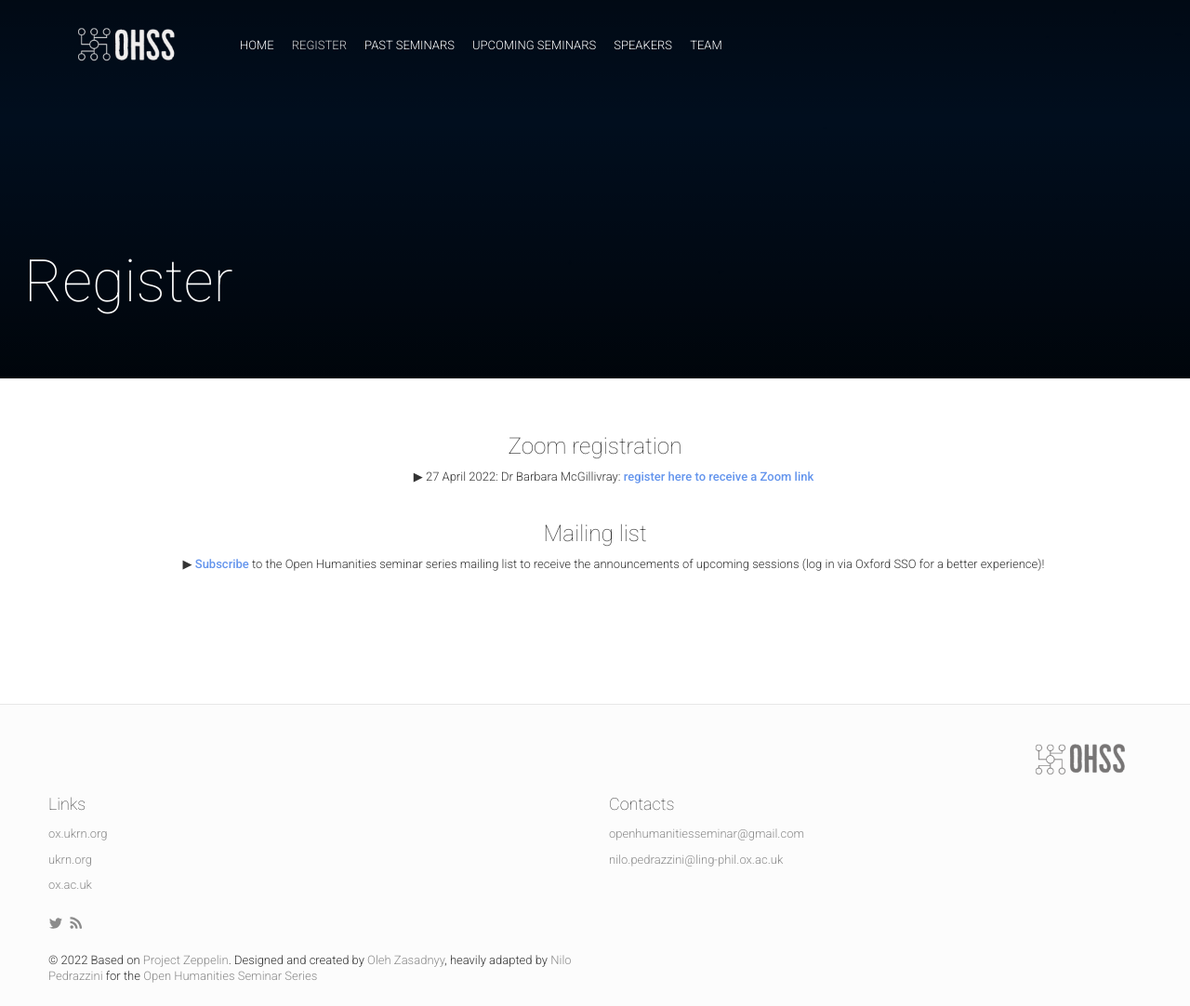
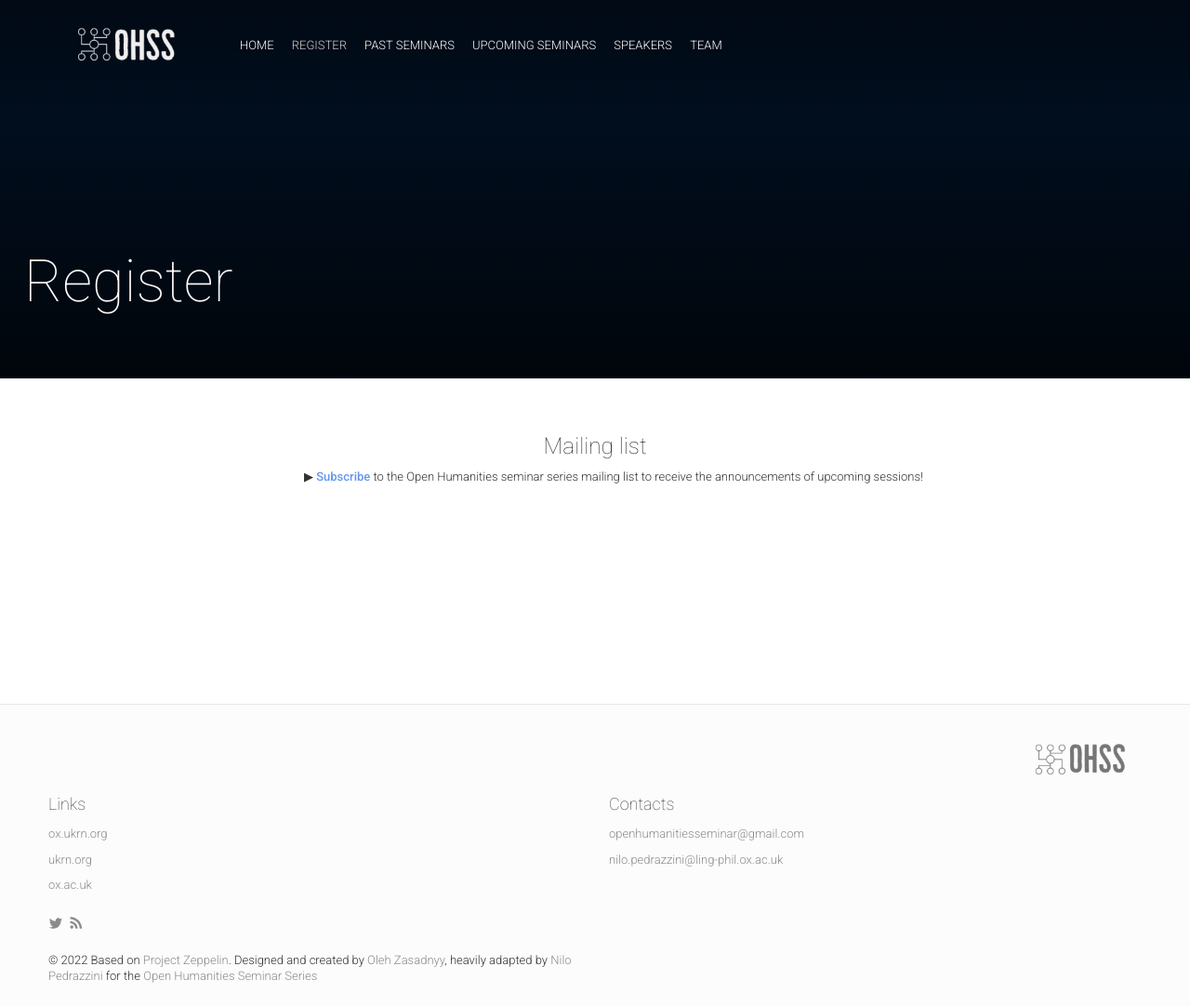
Before and after one commit to openhumanitiesseminar/openhumanitiesseminar.github.io, a Jekyll site: the page built from register.html, in a window 1280 px wide and 1082 px high. Shown: the whole window at 93% size. Built offline with Jekyll 4.4.1, drawn with Linux system fonts in a browser that asks for light colours; nearby versions of some CDN libraries; comment, search, counter and statistics services are not loaded.

Commit message:
update last seminar

```diff
--- a/_config.yml
+++ b/_config.yml
@@ -62,7 +62,7 @@ typeoutTextValues: '"", "Humanities", "Scholarship in the Humanities", "Science
 typeoutFallback: "Humanities"
 heroButtons:
 # - {link: "https://bit.ly/dfua-c4p", text: "Become a speaker"}
-- {permalink: "/schedule/", text: "Next up: 27 Apr 2022"}
+- {permalink: "/register/", text: "Register here for updates"}
 
 # About Block
 aboutTitle: "About"
--- a/_includes/register.html
+++ b/_includes/register.html
@@ -1,16 +1,9 @@
 <section id="register" class="register">
     <div class="content-wrapper">
-        <h6>Zoom registration </h6>
-        <ul style="position: relative; list-style: none;">
-            <li> 27 April 2022: Dr Barbara McGillivray: <a href="https://turing-uk.zoom.us/meeting/register/tJMrcO-qqzwvH9VkymZm0l4w8fMKvHVaqFRK" style="color: cornflowerblue; font-weight: bolder;">register here to receive a Zoom link</a></li>
-
-        </ul>
-        <br>
         <h6>Mailing list</h6>
         <ul>
-            <li> <a href="https://web.maillist.ox.ac.uk/ox/subscribe/open-humanities" style="color: cornflowerblue; font-weight: bolder;">Subscribe</a> to the Open Humanities seminar series mailing list to receive the announcements of upcoming sessions (log in via Oxford SSO for a better experience)!</li>
+            <li> <a href="https://web.maillist.ox.ac.uk/ox/subscribe/open-humanities" style="color: cornflowerblue; font-weight: bolder;">Subscribe</a> to the Open Humanities seminar series mailing list to receive the announcements of upcoming sessions!</li>
         </ul>
-
     </div>
 </section>
 <!-- End Schedule Section -->
--- a/_includes/schedule.html
+++ b/_includes/schedule.html
@@ -1,6 +1,7 @@
 <!-- Begin Schedule Section -->
 <section id="schedule" class="schedule">
     <div class="content-wrapper">
+        <h5 class="schedule-table-heading">No upcoming seminar </h4>
         {% for day in site.data.schedule %}
         <div class="schedule-table col-lg-8 col-md-10 col-md-offset-1">
             <h4 class="schedule-table-heading">{{ day.dateReadable }}</h4>
```
Also changed, not shown: _data/pastseminars.yml (+10 -0 lines), _data/schedule.yml (deleted, +0 -10 lines), 5 other files.
